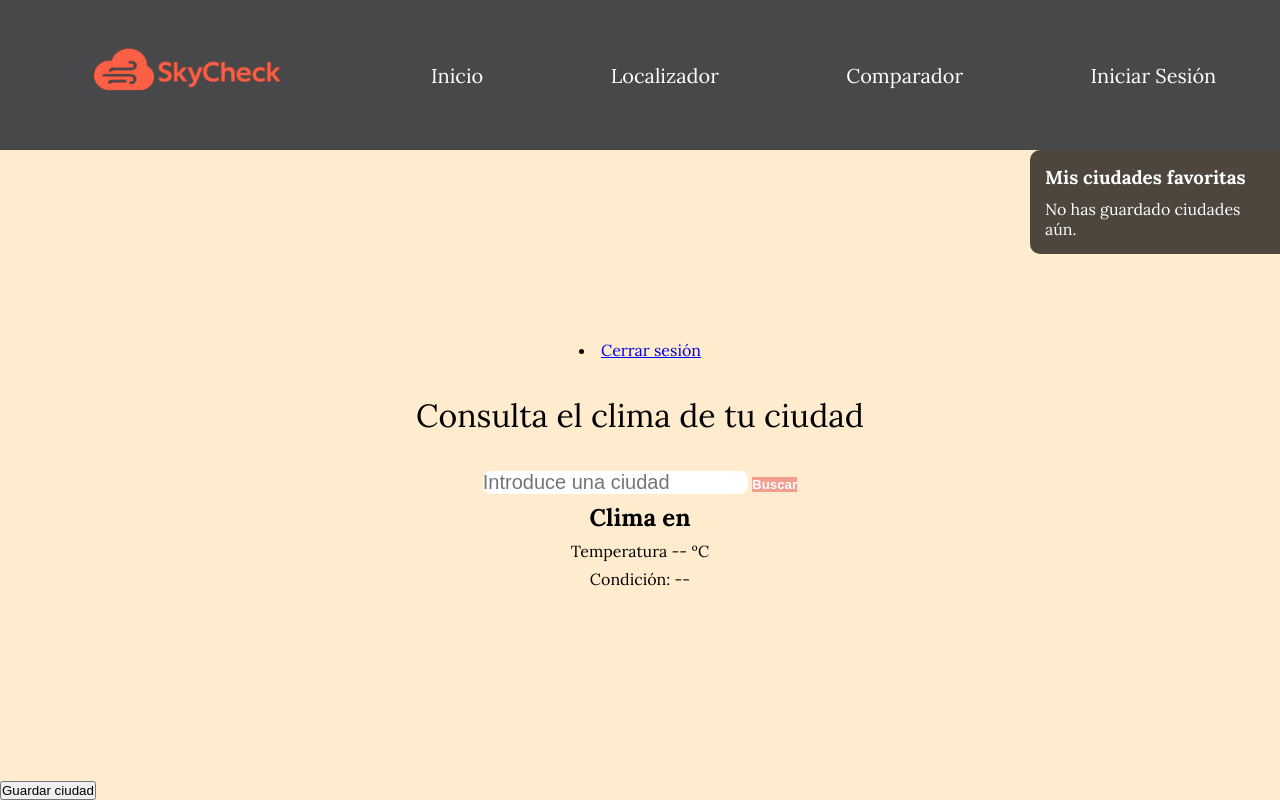
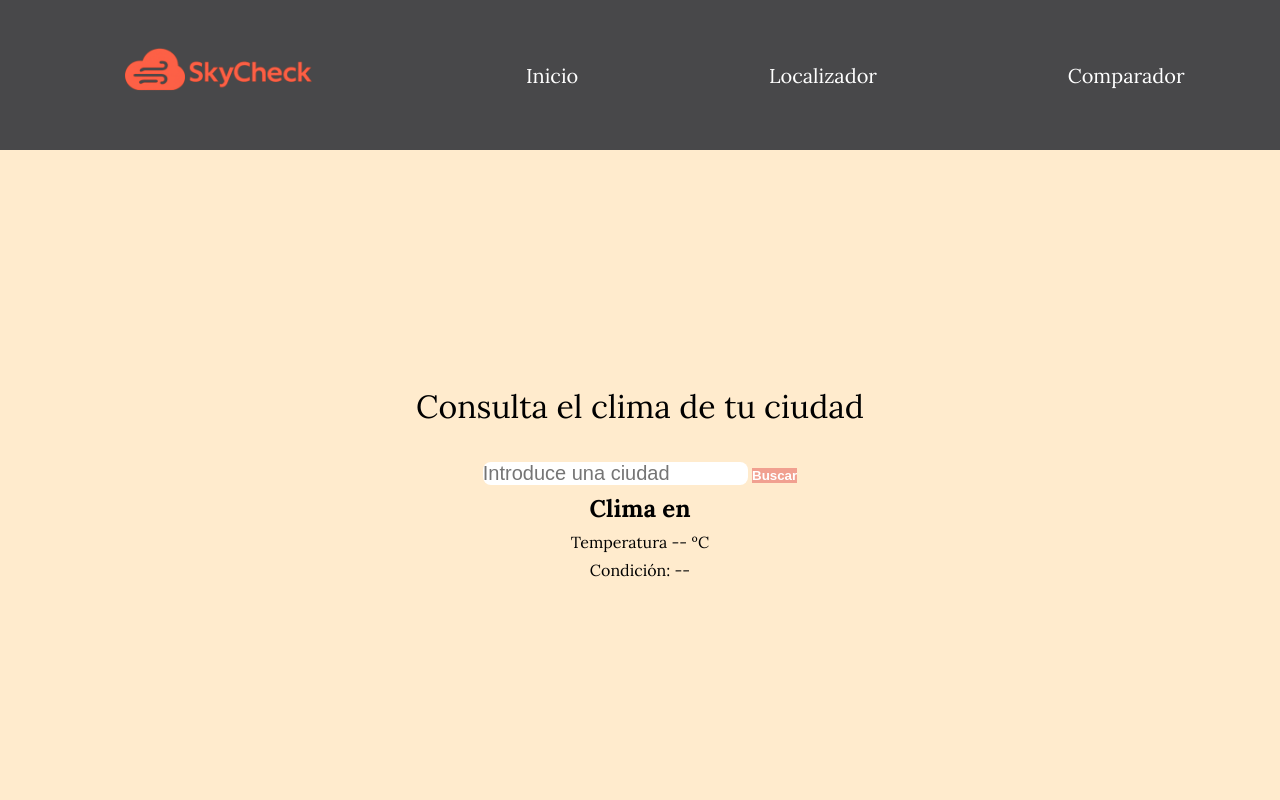
Before and after one commit to adrianla117/Weather_Project, a Django app: page / in a window 1280 px wide. Run offline with Django 5.2, Linux system fonts and the light colour scheme; the visitor is signed in with stand-in values (Sample User, id 1); data that the repository does not hold is empty.

Commit message:
Prueba sin inicio sesion

```diff
--- a/clima/templates/clima/home.html
+++ b/clima/templates/clima/home.html
@@ -22,20 +22,20 @@
             <li><a href="{% url 'home' %}">Inicio</a></li>
             <li><a href="#">Localizador</a></li>
             <li><a href="#">Comparador</a></li>
-            <li><a class="boton-sesion" href="#">Iniciar Sesión</a></li>
+            <!-- <li><a class="boton-sesion" href="#">Iniciar Sesión</a></li> -->
         </ul>
     </div>
 
     <!--Contenido central-->
     <div class="contenido-central">
-
+        <!--
         {% if user.is_authenticated %}
             <li><a href="{% url 'logout' %}" class="boton-sesion">Cerrar sesión</a></li>
         {% else %}
             <li><a href="{% url 'login' %}" class="boton-sesion">Iniciar sesión</a></li>
             <li><a href="{% url 'registro' %}" class="boton-sesion">Registrarse</a></li>
         {% endif %}
-
+        -->
         <h1 class="titulo1">Consulta el clima de tu ciudad</h1>
 
         <!--Contenedor que engloba al formulario y los datos del clima-->
@@ -164,6 +164,7 @@
             });
         });
     </script>
+    <!--
     {% if user.is_authenticated %}
         <form method="post" action="{% url 'guardar_ciudad' %}">
             {% csrf_token %}
@@ -191,7 +192,7 @@
         {% endif %}
     </div>
     {% endif %}
-
+    -->
 </body>
 
 </html>
--- a/clima/urls.py
+++ b/clima/urls.py
@@ -3,9 +3,9 @@ from . import views
 
 urlpatterns = [
     path('', views.home, name='home'),
-    path('registro/', views.registro, name='registro'),
+    # path('registro/', views.registro, name='registro'),
     path('forzar-migraciones/', views.forzar_migraciones, name='forzar_migraciones'),
     path('generar-estaticos/', views.generar_estaticos, name='generar_estaticos'),
-    path('guardar-ciudad/', views.guardar_ciudad, name='guardar_ciudad'),
-    path('eliminar-ciudad/', views.eliminar_ciudad, name='eliminar_ciudad_ajax'),
+    # path('guardar-ciudad/', views.guardar_ciudad, name='guardar_ciudad'),
+    # path('eliminar-ciudad/', views.eliminar_ciudad, name='eliminar_ciudad_ajax'),
 ]
--- a/clima/views.py
+++ b/clima/views.py
@@ -1,11 +1,11 @@
 import requests
 from django.shortcuts import render
-from django.contrib.auth import login
+#from django.contrib.auth import login
 from django.shortcuts import render, redirect
-from .forms import RegistroForm
-from django.contrib.auth.decorators import login_required
-from .models import CiudadFavorita
-from django.http import JsonResponse
+#from .forms import RegistroForm
+#from django.contrib.auth.decorators import login_required
+#from .models import CiudadFavorita
+#from django.http import JsonResponse
 from django.http import HttpResponse
 from django.core.management import call_command
 
@@ -16,7 +16,7 @@ def forzar_migraciones(request):
 def home(request):
     city = request.GET.get('city', 'Vigo')  #busca el parámetro 'city' que viene desde el formulario con el "GET". Ponemos Vigo como default
     weather_data = None             #aquí vamos a guardar los datos del clima
-    favoritas = []
+    #favoritas = []
 
     if city:
         api_key = 'f1d8b93869fc6876f7753af18dc82ccd'  #aquí ponemos la clave que tenemos de OpenWeatherMap
@@ -29,46 +29,46 @@ def home(request):
             weather_data = response.json() #convierte la respuesta en un diccionario de Python con json
 
     #Si el usuario está autenticado, recuperar su favoritas
-    if request.user.is_authenticated:
-        favoritas = CiudadFavorita.objects.filter(usuario=request.user) #Filtra las ciudades favoritas del usuario autenticado
+    #if request.user.is_authenticated:
+        #favoritas = CiudadFavorita.objects.filter(usuario=request.user) #Filtra las ciudades favoritas del usuario autenticado
 
     return render(request, 'clima/home.html', {
         'weather': weather_data,
-        'favoritas': favoritas, #Pasa las ciudades favoritas al template
+        #'favoritas': favoritas, #Pasa las ciudades favoritas al template
     })
 
 
-def registro(request):
-    if request.method == 'POST':
-        form = RegistroForm(request.POST)
-        if form.is_valid():
-            user = form.save()
-            login(request, user)  #Inicia sesión automáticamente después del registro
-            return redirect('home')  #Redirige a la vista de inicio después del registro exitoso
-    else:
-        form = RegistroForm()
-    return render(request, 'registration/registro.html', {'form': form})
+# def registro(request):
+#     if request.method == 'POST':
+#         form = RegistroForm(request.POST)
+#         if form.is_valid():
+#             user = form.save()
+#             login(request, user)  #Inicia sesión automáticamente después del registro
+#             return redirect('home')  #Redirige a la vista de inicio después del registro exitoso
+#     else:
+#         form = RegistroForm()
+#     return render(request, 'registration/registro.html', {'form': form})
 
-@login_required
-def guardar_ciudad(request): #Vista para guardar la ciudad favorita del usuario
-    if request.method == 'POST':
-        nombre = request.POST.get('nombre_ciudad') #Obtiene el nombre de la ciudad del formulario
-        #Si el usuario está autenticado, guarda la ciudad favorita
-        if nombre:
-            #Evita duplicados
-            existe = CiudadFavorita.objects.filter(usuario=request.user, nombre__iexact=nombre).exists()
-            if not existe:
-                CiudadFavorita.objects.create(usuario=request.user, nombre=nombre) #Crea la ciudad favorita si no existe
-    return redirect('home') #Redirige a la vista de inicio después de guardar la ciudad favorita
+# @login_required
+# def guardar_ciudad(request): #Vista para guardar la ciudad favorita del usuario
+#     if request.method == 'POST':
+#         nombre = request.POST.get('nombre_ciudad') #Obtiene el nombre de la ciudad del formulario
+#         #Si el usuario está autenticado, guarda la ciudad favorita
+#         if nombre:
+#             #Evita duplicados
+#             existe = CiudadFavorita.objects.filter(usuario=request.user, nombre__iexact=nombre).exists()
+#             if not existe:
+#                 CiudadFavorita.objects.create(usuario=request.user, nombre=nombre) #Crea la ciudad favorita si no existe
+#     return redirect('home') #Redirige a la vista de inicio después de guardar la ciudad favorita
 
-@login_required
-def eliminar_ciudad(request):
-    if request.method == 'POST':
-        ciudad_id = request.POST.get('ciudad_id')
-        ciudad = get_object_or_404(CiudadFavorita, id=ciudad_id, usuario=request.user)
-        ciudad.delete()
-        return JsonResponse({'success': True})
-    return JsonResponse({'success': False}, status=400)
+# @login_required
+# def eliminar_ciudad(request):
+#     if request.method == 'POST':
+#         ciudad_id = request.POST.get('ciudad_id')
+#         ciudad = get_object_or_404(CiudadFavorita, id=ciudad_id, usuario=request.user)
+#         ciudad.delete()
+#         return JsonResponse({'success': True})
+#     return JsonResponse({'success': False}, status=400)
 
 
 def generar_estaticos(request): #Vista para generar archivos estáticos
--- a/weatherproject/urls.py
+++ b/weatherproject/urls.py
@@ -1,9 +1,9 @@
 from django.contrib import admin
-from django.contrib.auth import views as auth_views #Importamos las vistas de autenticación de Django
+#from django.contrib.auth import views as auth_views #Importamos las vistas de autenticación de Django
 from django.urls import path, include
 
 urlpatterns = [
     path('admin/', admin.site.urls),
     path('', include('clima.urls')),  #Aquí conectamos la app "clima"
-    path('accounts/', include('django.contrib.auth.urls')), #Aquí conectamos las vistas de autenticación de Django
+    #path('accounts/', include('django.contrib.auth.urls')), #Aquí conectamos las vistas de autenticación de Django
 ]
```
